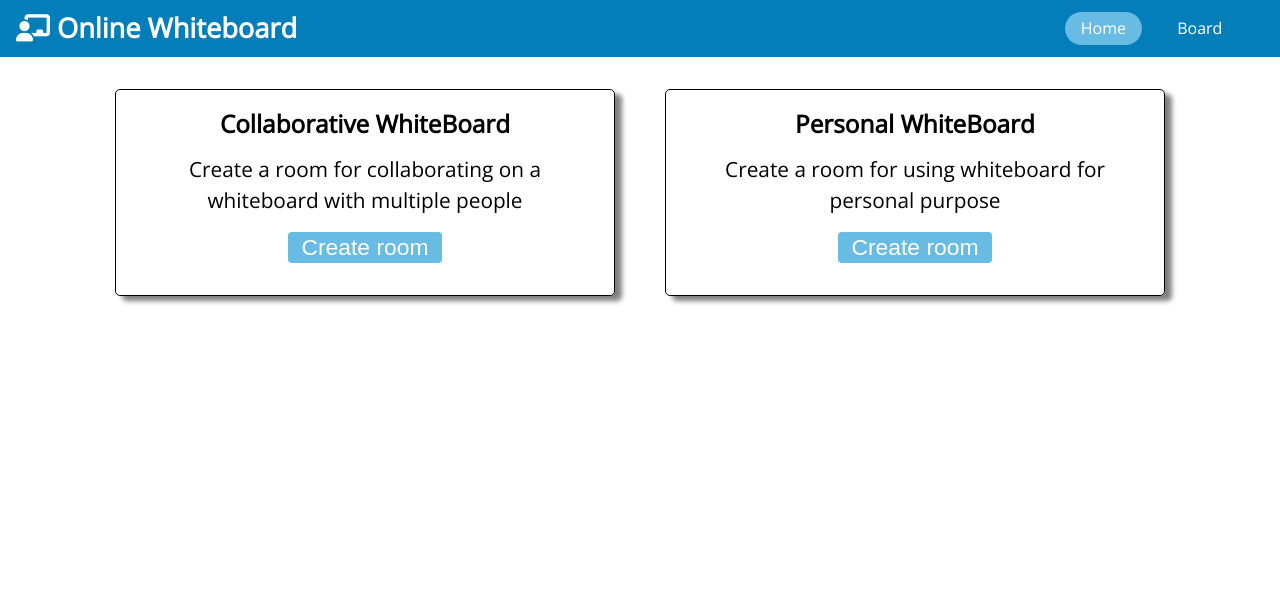
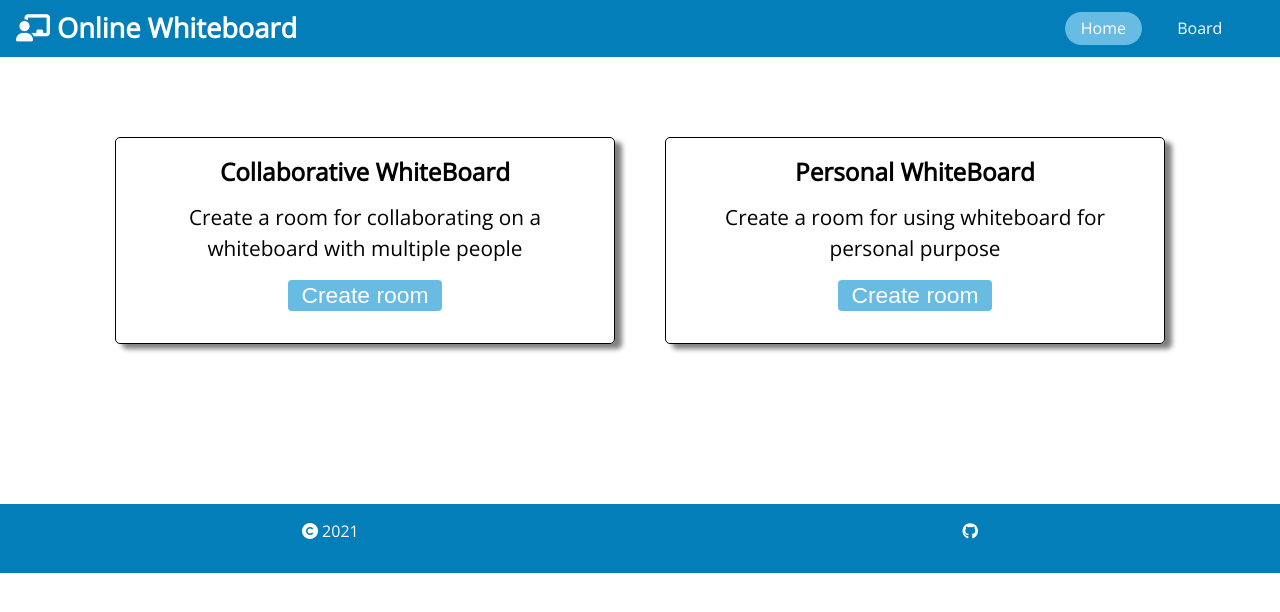
Before and after one commit to Aniket1103/Online-Whiteboard, a plain HTML site: page src/index.html in a window 1280 px wide. Drawn offline with nearby package versions, Linux system fonts and the light colour scheme.

Commit message:
Close #3: Footer added

```diff
--- a/src/index.html
+++ b/src/index.html
@@ -38,5 +38,20 @@
         <button class="create-room">Create room</button>
       </div>
     </div>
+
+    <footer>
+      <ul class="footer-list">
+        <li><i class="fas fa-copyright"></i> 2021</li>
+        <li>
+          <a
+            href="https://github.com/Aniket1103/Online-Whiteboard"
+            target="_blank"
+            class="footer-link"
+          >
+            <i class="fab fa-github"></i>
+          </a>
+        </li>
+      </ul>
+    </footer>
   </body>
 </html>
--- a/src/styles.css
+++ b/src/styles.css
@@ -69,7 +69,7 @@ h1 {
   border-radius: 5px;
   box-shadow: 7px 5px 5px gray;
   text-align: center;
-  margin: 2rem auto;
+  margin: 5rem auto;
   padding: 1rem;
   width: 500px;
 }
@@ -105,6 +105,22 @@ button {
   background-color: var(--blue-shade-one);
 }
 
+/* Homepage - Footer */
+.footer-list {
+  background-color: var(--blue-shade-one);
+  color: white;
+  padding-top: 15px;
+  padding-bottom: 30px;
+  margin-top: 80px;
+  list-style: none;
+  display: flex;
+  justify-content: space-around;
+}
+
+.footer-link {
+  color: inherit;
+}
+
 /* Mobile Styles */
 @media (max-width: 700px) {
   /* Homepage - Navbar */
```
